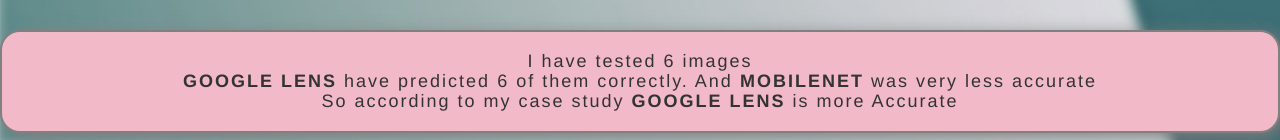
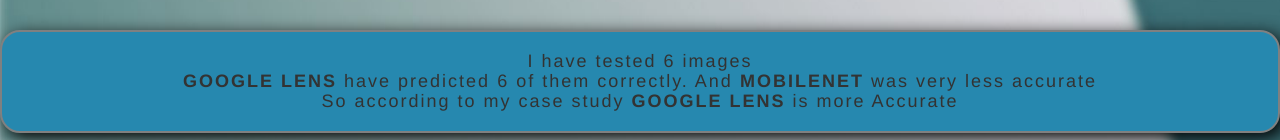
Before and after one commit to Skanda112/Pro-120, a plain HTML site: page index.html in a window 1280 px wide. Shown: the part 2006-2146 px from the top of the page. Drawn offline with nearby package versions, Linux system fonts and the light colour scheme.

Commit message:
Add files via upload

```diff
--- a/style.css
+++ b/style.css
@@ -21,9 +21,9 @@ li img
 
 .result
 {
-	box-shadow: 5px 5px 18px grey;
+	box-shadow: 5px 5px 18px black;
 	letter-spacing: 2px;
-	background: #F2BAC9;
+	background: #2688af;
 	border-radius: 20px;
 	margin-top:30px;
 	padding: 20px;
```
